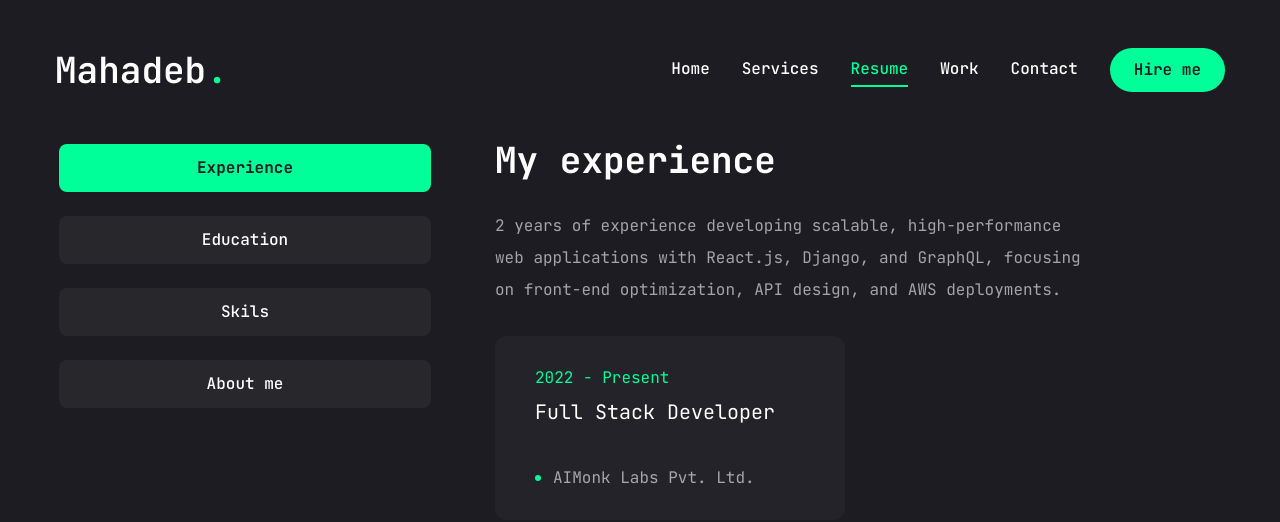
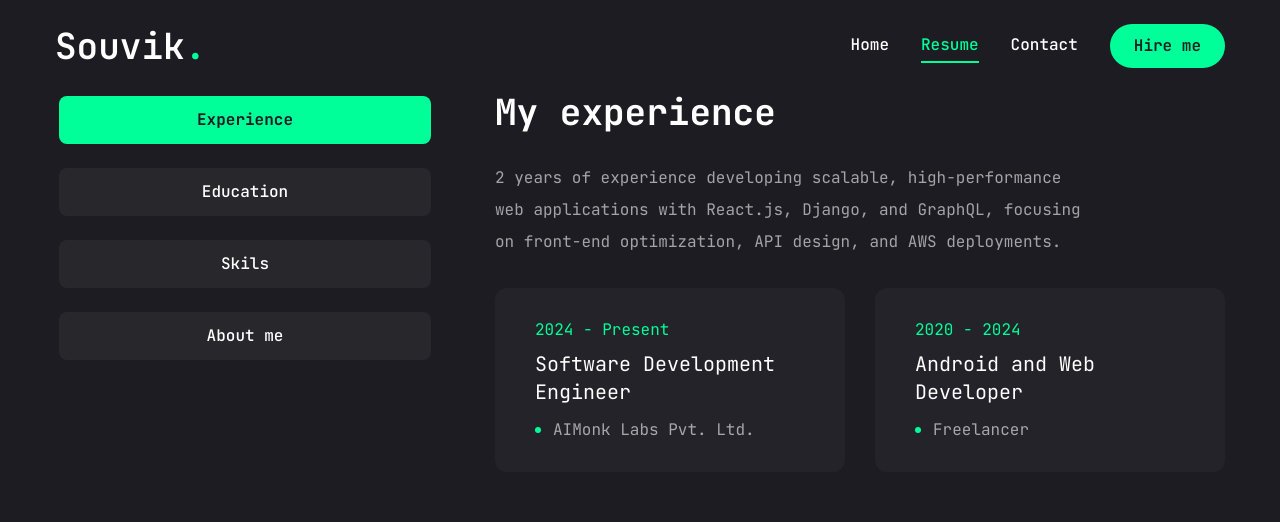
Before and after one commit to Skynet843/resume-website, a Next.js app: page /resume in a window 1280 px wide. Shown: the top 522 px of the page. Built offline with nearby package versions, Linux system fonts and the light colour scheme.

Commit message:
Updated Resume Data Souvik Samanta

```diff
--- a/app/api/download/route.ts
+++ b/app/api/download/route.ts
@@ -2,7 +2,7 @@
 import { NextResponse } from "next/server";
 
 export async function GET(req: Request) {
-  const fileId = "1U0wS73Z8QAXQ8kELNzvLKM--u9GP24FT";
+  const fileId = "1_IjTMhJ5Cf00cbuoQ_htJSlK_gB3H7eq";
   const fileUrl = `https://drive.google.com/uc?export=download&id=${fileId}`;
 
   try {
--- a/app/contact/page.tsx
+++ b/app/contact/page.tsx
@@ -10,17 +10,17 @@ const info = [
   {
     icon: <FaPhoneAlt />,
     title: "Phone",
-    description: "(+91) 790 802 0943",
+    description: "(+91) 843 689 2673",
   },
   {
     icon: <FaEnvelope />,
     title: "Email",
-    description: "mahadebsen237@gmail.com",
+    description: "souviksamanta3103@gmail.com",
   },
   {
     icon: <FaMapMarkerAlt />,
     title: "Address",
-    description: "Bishnupur, Bankura, West Bengal 722122",
+    description: "Sadatpur,Bargachia,Howrah,West Bengal,India,711404",
   },
 ];
 
--- a/app/layout.tsx
+++ b/app/layout.tsx
@@ -16,8 +16,9 @@ const jetBrainsMono = JetBrains_Mono({
 });
 
 export const metadata: Metadata = {
-  title: "Create Next App",
-  description: "Generated by create next app",
+  title: "Souvik Samanta - SDE",
+  description:
+    "Software Development Engineer, excels in AI, ML, and full-tack development, creating optimized solutions with Python, Java, React.js, AWS, and CI/CD expertise",
 };
 
 export default function RootLayout({
--- a/app/page.tsx
+++ b/app/page.tsx
@@ -21,7 +21,7 @@ export default function Home() {
       const url = window.URL.createObjectURL(blob);
       const link = document.createElement("a");
       link.href = url;
-      link.download = "mahadeb-sen-resume.pdf";
+      link.download = "souvik-samanta-resume.pdf";
       link.click();
       window.URL.revokeObjectURL(url);
     } catch (error) {
@@ -39,14 +39,14 @@ export default function Home() {
           <div className="text-center xl:text-left order-2 xl:order-none">
             <span className="text-xl">Software Developer</span>
 
-            <h1 className="h1 mb-6">
-              Hello I&apos;m <br />{" "}
-              <span className="text-accent">Mahadeb Sen</span>
+            <h1 className="h2 mb-6">
+              Hello I&apos;m <span className="text-accent">Souvik Samanta</span>
             </h1>
 
-            <p className="max-w-[500px] mb-9 text-white/80">
-              I excel at crafting elegent digital experiences and I am
-              proficient in verious programming languages and technologies.
+            <p className="max-w-[7=650px] mb-9 text-white/80">
+              Software Development Engineer, excels in AI, ML, and full-tack
+              development, creating optimized solutions with Python, Java,
+              React.js, AWS, and CI/CD expertise
             </p>
 
             {/* btn and socials */}
@@ -90,7 +90,7 @@ export default function Home() {
               <div className="mb-8 xl:mb-0">
                 <Socials
                   containerStyles="flex gap-6"
-                  iconStyles="w-9 h-9 border border-accent rounded-full flex justify-center items-center text-accent text-base hover:bg-accent hover:text-primary hover:transition-all duration-500"
+                  iconStyles="w-8 h-8 border border-accent rounded-full flex justify-center items-center text-accent text-base hover:bg-accent hover:text-primary hover:transition-all duration-500"
                 />
               </div>
             </div>
--- a/app/resume/page.tsx
+++ b/app/resume/page.tsx
@@ -37,20 +37,22 @@ import {
 } from "@/components/ui/tooltip";
 import { ScrollArea } from "@/components/ui/scroll-area";
 import { motion } from "framer-motion";
+import { duplexPair } from "stream";
+import { link } from "fs";
 
 // about data
 const about = {
   title: "About me",
   description:
-    "Passionate full-stack developer with expertise in optimizing web applications. Specializing in React.js, Node.js, Django, and AWS deployments.",
+    "Software Development Engineer, excels in AI, ML, and full-tack development, creating optimized solutions with Python, Java, React.js, AWS, and CI/CD expertise",
   info: [
     {
       fieldName: "Name",
-      value: "Mahadeb Sen",
+      value: "Souvik Samanta",
     },
     {
       fieldName: "Phone",
-      value: "(+91) 7908020943",
+      value: "(+91) 8436892673",
     },
     {
       fieldName: "Experience",
@@ -66,7 +68,7 @@ const about = {
     },
     {
       fieldName: "Email",
-      value: "mahadebsen237@gmail.com",
+      value: "souviksamanta3103@gmail.com",
     },
     {
       fieldName: "Languages",
@@ -85,8 +87,14 @@ const experience = {
     {
       company: "AIMonk Labs Pvt. Ltd.",
       link: "https://aimonk.com",
-      position: "Full Stack Developer",
-      duration: "2022 - Present",
+      position: "Software Development Engineer",
+      duration: "2024 - Present",
+    },
+    {
+      company: "Freelancer",
+      link: "https://souviksamanta.in",
+      position: "Android and Web Developer",
+      duration: "2020 - 2024",
     },
   ],
 };
@@ -99,21 +107,16 @@ const education = {
     "Continuous learner with education in AWS and web development. Enhancing university degree with technical certifications for industry relevance.",
   items: [
     {
-      institution: "Scaler",
-      degree: "AWS Certification",
-      duration: "Aug 2024",
-      link: "https://moonshot.scaler.com/s/sl/m5mXN9udxY?_gl=1*raklxs*_gcl_au*ODQzMDQ4NDM3LjE3MjQ0Nzg2NDE.*FPAU*ODQzMDQ4NDM3LjE3MjQ0Nzg2NDE.*_ga*MTE4MTI2NTQuMTcyNDQ3ODY0Mg..*_ga_53S71ZZG1X*MTcyNDc4NDY3My43LjEuMTcyNDc4NTEyMi4wLjAuMTk4MTkxOTY5NA..",
+      institution: "Kalyani Government Engineering College",
+      degree: "B.Tech. in Computer Science",
+      duration: "2021-2024",
+      link: "https://www.kgec.edu.in/",
     },
     {
-      institution: "Programming Hero",
-      degree: "Complete Web Development",
-      duration: "Dec 2021 - Aug 2022",
-      link: "https://drive.google.com/file/d/1RNo449r3jTkzFoqFC1UuED51qplBF1x1/view",
-    },
-    {
-      institution: "Bankura University",
-      degree: "Graduation",
-      duration: "Jun 2018 - Aug 2021",
+      institution: "The Calcutta Technical School",
+      degree: "Diploma in Computer Science",
+      duration: "2018 - 2021",
+      link: "https://polytechnic.wbtetsd.gov.in/ctskolkata",
     },
   ],
 };
--- a/components/Header.tsx
+++ b/components/Header.tsx
@@ -7,12 +7,12 @@ import { MobileNav } from "./MobileNav";
 
 export const Header = () => {
   return (
-    <header className="py-8 xl:py-12 text-white">
+    <header className="py-6 xl:py-6 text-white">
       <div className="container mx-auto flex justify-between items-center">
         {/* Logo */}
         <Link href="/">
           <h1 className="text-4xl font-semibold">
-            Mahadeb
+            Souvik
             <span className="text-accent">.</span>
           </h1>
         </Link>
--- a/components/Navbar.tsx
+++ b/components/Navbar.tsx
@@ -8,18 +8,18 @@ const links = [
     name: "home",
     path: "/",
   },
-  {
-    name: "services",
-    path: "/services",
-  },
+  // {
+  //   name: "services",
+  //   path: "/services",
+  // },
   {
     name: "resume",
     path: "/resume",
   },
-  {
-    name: "work",
-    path: "/work",
-  },
+  // {
+  //   name: "work",
+  //   path: "/work",
+  // },
   {
     name: "contact",
     path: "/contact",
--- a/components/Photo.tsx
+++ b/components/Photo.tsx
@@ -32,7 +32,7 @@ export const Photo = () => {
         >
           <Image
             // src="/assets/yes-removebg-preview.png"
-            src="/assets/my-photo.webp"
+            src="/assets/my-photo.png"
             priority
             quality={50}
             fill
--- a/components/Socials.tsx
+++ b/components/Socials.tsx
@@ -5,15 +5,11 @@ import { FaGithub, FaLinkedin, FaInstagram } from "react-icons/fa";
 const socials = [
   {
     icon: <FaGithub />,
-    path: "https://github.com/MahadebSen",
+    path: "https://github.com/Skynet843",
   },
   {
     icon: <FaLinkedin />,
-    path: "https://www.linkedin.com/in/mahadebsen/",
-  },
-  {
-    icon: <FaInstagram />,
-    path: "https://www.instagram.com/mahadeb186/",
+    path: "https://www.linkedin.com/in/souvik3103/",
   },
 ];
 
```
Also changed, not shown: 2 other files (tests, documents, lock files or other folders).
